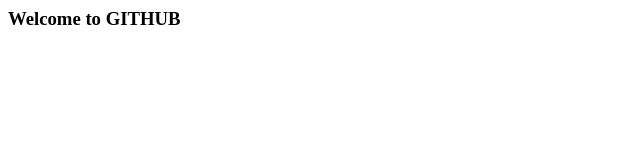
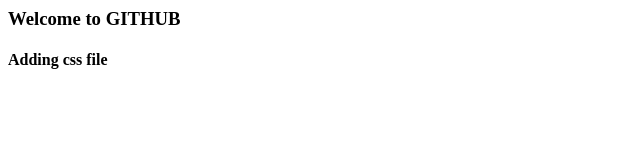
Before and after one commit to Arulprasath36/WhatsUp_Development, a plain HTML site: page index.html in a window 1280 px wide. Shown: the whole page, without its empty margins (0-640 px from the left). Drawn offline with Linux system fonts and the light colour scheme.

```diff
--- a/index.html
+++ b/index.html
@@ -3,6 +3,7 @@
 </head>
 <body>
 <h3>Welcome to GITHUB</h3>
+  <h4>Adding css file</h4>
 </body>
 
 </html>
```
